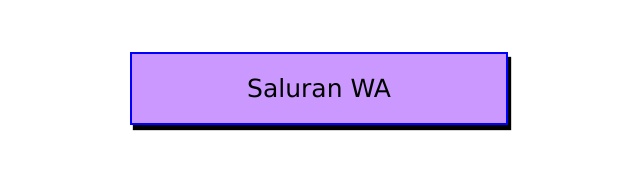
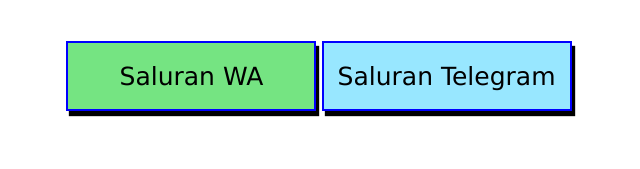
Before and after one commit to melankolisDev/1-esempeh-cantik-pink-omew-melet-melet-loh-ya, a plain HTML site: page index.html in a window 1280 px wide. Shown: the part 157-326 px from the top of the page, without its empty margins (321-961 px from the left). Drawn offline with Linux system fonts and the light colour scheme.

Commit message:
Update index.html

```diff
--- a/index.html
+++ b/index.html
@@ -13,7 +13,6 @@
 
 
         button {
-            padding: 5px 10px 5px 10px;
             box-shadow: 3px 5px 1px 0;
             border: 2px double blue;
             background: #e4e4e4;
@@ -55,13 +54,15 @@
     <center>
         <div class="video">
             <div class="video-inner">
-                <video src="https://cdn.videy.co/tuvzXjrW1.mp4" autoplay controls width="100%"></video>
+                <video src="https://cdn.videy.co/tuvzXjrW1.mp4" autoplay controls width="100%" loop></video>
             </div>
         </div>
         <br>
         <a href="https://whatsapp.com/channel/0029Vb4Hz1o42DcocKK6a12j"><button
-                style="padding: 20px 115px 20px 115px; margin-top: 36px; font-size: 25px; background-color: rgba(164, 73, 255, 0.563);">Saluran
+                style="width: 250px; height: 70px; margin-top: 25px; font-size: 25px; background-color: rgba(11, 208, 34, 0.563);">Saluran
                 WA</button></a>
+        <a href="https://t.me/bacolterbaikabad21"><button
+                style="width: 250px; height: 70px; margin-top: 25px; font-size: 25px; background-color: rgba(73, 213, 255, 0.563);">Saluran Telegram</button></a>
 </body>
 
 </html>
```
